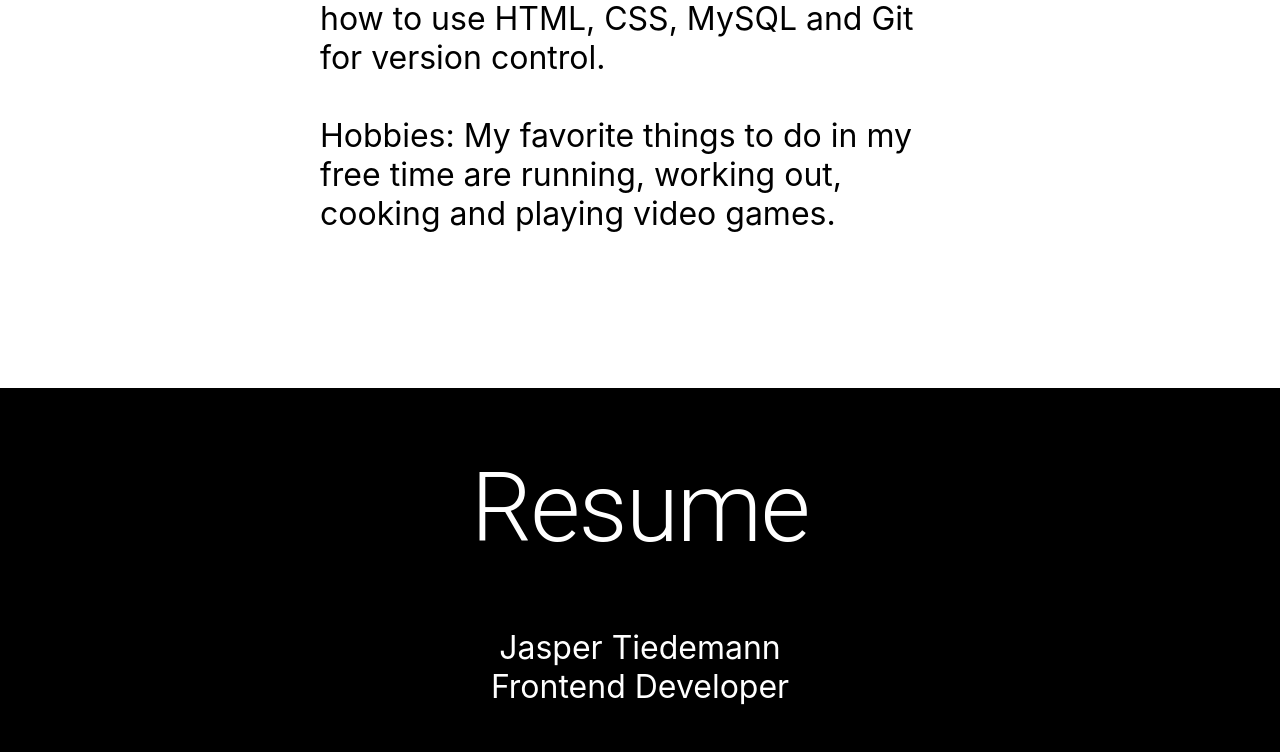
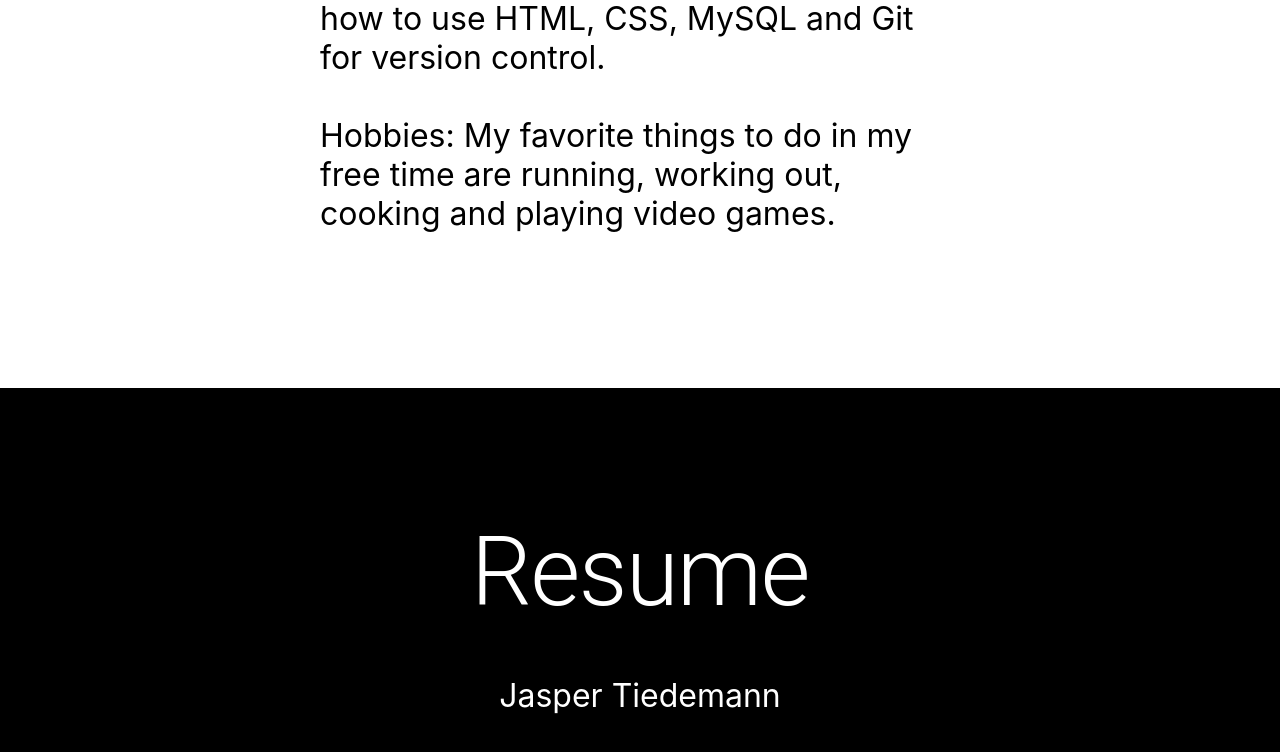
Before and after one commit to jas-tiedemann/reactPortfolio, a React (Create React App) app: page / in a window 1280 px wide. Shown: the part 2012-2764 px from the top of the page. Built offline with nearby package versions, Linux system fonts and the light colour scheme.

Commit message:
cleanes up messy code, creates styled components to reduce redundance

```diff
--- a/src/App.js
+++ b/src/App.js
@@ -82,9 +82,7 @@ const App = () => {
 
 
   return (
-    <Box sx={{
-
-    }}>
+    <Box>
       <Box id="wrapperNav" sx={{
         display: "flex",
         justifyContent: "center",
@@ -116,7 +114,8 @@ const App = () => {
 
       <Box id="wrapperResume" sx={{
         display: "flex",
-        justifyContent: "center"
+        justifyContent: "center",
+        bgcolor: "black"
       }}>
         <Resume />
       </Box>
--- a/src/components/NavDesktop.js
+++ b/src/components/NavDesktop.js
@@ -46,6 +46,4 @@ import {
         </AppBar>
   )};
 
-
-
   export default NavDesktop;
--- a/src/components/NavMobile.js
+++ b/src/components/NavMobile.js
@@ -26,6 +26,9 @@ import {
   const NavMobile = () => {
     const [drawerOpen, setDrawerOpen] = useState(false);
 
+    const drawerNavClick = (comp) => {
+        comp.scrollIntoView();
+    }
 
     const workComp = document.getElementById("wrapperProj");
     const aboutComp = document.getElementById("wrapperAbout");
@@ -49,17 +52,17 @@ import {
                 </IconButton>
 
                 <Drawer open={drawerOpen} onClose={() => setDrawerOpen(false)}>
-                    <NavBtnMob id="btnWorkMob" variant="text" onClick={() => workComp.scrollIntoView()}>
+                    <NavBtnMob id="btnWorkMob" variant="text" onClick={() => drawerNavClick(workComp)}>
                         <Typography variant="h4">
                             Work
                         </Typography>
                     </NavBtnMob>
-                    <NavBtnMob id="btnAboutMob" variant="text" onClick={() => aboutComp.scrollIntoView()}>
+                    <NavBtnMob id="btnAboutMob" variant="text" onClick={() => drawerNavClick(aboutComp)}>
                         <Typography variant="h4">
                             About
                         </Typography>
                     </NavBtnMob>
-                    <NavBtnMob id="btnResumeMob" variant="text" onClick={() => resumeComp.scrollIntoView()} >
+                    <NavBtnMob id="btnResumeMob" variant="text" onClick={() => drawerNavClick(resumeComp)} >
                         <Typography variant="h4">
                             Resume
                         </Typography>
--- a/src/components/Project.js
+++ b/src/components/Project.js
@@ -7,7 +7,6 @@ const Project = ( { projName, ImgSrc, link } ) => {
         <MuiLink href={link} target="_blank" sx={{
             textDecoration: "none",
             rel: "noopener",
-            width: "fit-content",
             ":hover": {
                 "& .nameOfProj": {
                     color: "#fb020a"
@@ -24,7 +23,7 @@ const Project = ( { projName, ImgSrc, link } ) => {
                 borderColor: "white",
                 boxShadow: 7,
                 backgroundImage: `url(${ImgSrc})`,
-                backgroundSize: "cover",
+                backgroundSize: "contain",
                 backgroundRepeat: "no-repeat",
                 backgroundPosition: "center",
                 bgcolor: "white",
--- a/src/components/Resume.js
+++ b/src/components/Resume.js
@@ -1,43 +1,43 @@
 import React from "react";
 import { Typography, Box } from "@mui/material";
-import Image from "../images/lighttower-bottom-img.jpg";
 import { styled } from '@mui/system';
 
 const Resume = () => {
 
-    const CVHeaderText = styled("h3", {})({
+    const CVHeader1 = styled("h4", {})({
         color: "white",
         margin: "0"
 
       });
 
-      const CVMainText = styled(Typography, {})({
+      const CVMainText = styled("p", {})({
         color: "white",
-        fontSize: "2rem"
-
+        fontSize: "2rem",
+        paddingBottom: "2rem"
       });
 
       const CVBox = styled(Box, {})({
         color: "white",
         fontSize: "2rem",
-        margin: "1rem 0",
         display: "flex",
         flexDirection: "column"
       });
 
+      const CVBox2 = styled(Box, {})({
+        display: "flex",
+        justifyContent: "center",
+        width: "100%",
+        margin: 0
+      });
+
     return (
-        <Box sx={{
-            bgcolor: "black",
-            backgroundSize: "cover",
-            backgroundPosition: {xs: "50% 75%", md: "top"},
-            backgroundRepeat: "no-repeat",
-            height: "100%",
-            width: "100%"
-        }}>
+
         <Box sx={{
             maxWidth: "40rem",
             margin: "auto",
-                bgcolor: "black"
+            padding: "4rem",
+            height: "100%",
+            width: "100%"
         }}>
             <Box>
                 <Box sx={{
@@ -46,7 +46,7 @@ const Resume = () => {
                     justifyContent: "center"
                 }}>
                     <Typography variant="h1" sx={{
-                            padding: "0",
+                        paddingBottom: "3rem",
                         color: "white",
                         fontSize: {xs: "4rem", md: "6rem"}
                     }}>
@@ -55,47 +55,33 @@ const Resume = () => {
                 </Box>
 
                 <Box sx={{
-                        padding: "4rem",
                     display: "flex",
                     justifyContent: "center",
                     flexDirection: "column",
-                        margin: "auto"
+                    margin: "auto",
+                    paddingBottom: "4rem"
                 }}>
                     <Box sx={{
                         padding: "0",
                         width: "100%",
                         display: "flex",
                         justifyContent: "center",
-                            flexDireaction: "column",
+                        flexDirection: "column",
                         margin: "auto"
                     }}>
-                            <Typography variant="p" sx={{
-                                color: "white",
-                                width: "100%",
-                                fontSize: "2em",
-                                display: "flex",
-                                justifyContent: "center"
+                        <CVBox2>
+                            <CVMainText sx={{
+                                padding: 0,
+                                margin: 0
                             }}>
                                 Jasper Tiedemann
-                            </Typography>
-                        </Box>
-                        <Box sx={{
-                            padding: "0",
-                            width: "100%",
-                            display: "flex",
-                            justifyContent: "center",
-                            flexDireaction: "column",
-                            margin: "auto"
-                        }}>
-                            <Typography variant="p" sx={{
-                                color: "white",
-                                width: "100%",
-                                fontSize: "2em",
-                                display: "flex",
-                                justifyContent: "center"
-                            }}>
+                            </CVMainText>
+                        </CVBox2>
+                        <CVBox2>
+                            <CVMainText>
                                 Frontend Developer
-                            </Typography>
+                            </CVMainText>
+                        </CVBox2>
                     </Box>
                 </Box>
             </Box>
@@ -105,24 +91,24 @@ const Resume = () => {
                 flexDirection: "column"
                 }}>
                 <CVBox>
-                        <CVHeaderText>My Profile</CVHeaderText>
+                    <CVHeader1>My Profile</CVHeader1>
                     <CVMainText>
                         - web developer with more than two years of experience<br></br>
                         - work experience through apprenticeship in e-commerce company
                     </CVMainText>
                 </CVBox>
                 <CVBox>
-                        <CVHeaderText>Experience</CVHeaderText>
+                    <CVHeader1>Experience</CVHeader1>
                     <CVMainText>
                         08/2019 - 05/2021<br></br>
                         apprenticeship in application development (discontinued):<br></br>
                         moebel.de Einrichten und Wohnen AG<br></br>
                         - programming in HTML, CSS, PHP, Javascript<br></br>
-                            - working with MYSQL und AWS
+                        - working with MYSQL and AWS
                     </CVMainText>
                 </CVBox>
                 <CVBox>
-                        <CVHeaderText>Education</CVHeaderText>
+                    <CVHeader1>Education</CVHeader1>
                     <CVMainText>
                         2010-2015
                         Gemeinschaftshauptschule Lotte:<br></br>
@@ -130,19 +116,18 @@ const Resume = () => {
                     </CVMainText>
                 </CVBox>
                 <CVBox>
-                        <CVHeaderText>Skills</CVHeaderText>
+                    <CVHeader1>Skills</CVHeader1>
                     <CVMainText>
                         Languages:<br></br>
                         - German (native)<br></br>
-                            - English (fluent)
-
+                        - English (fluent)<br></br>
+                        <br></br>
                         programming languages:<br></br>
                         - HTML, CSS, Javascript, React.js, MYSQL
                     </CVMainText>
                 </CVBox>
             </Box>
         </Box>
-        </Box>
         )
 }
 
```
Also changed, not shown: src/images/ascii-tree-img.PNG. Lines whose indentation alone changed are shown as unchanged.
